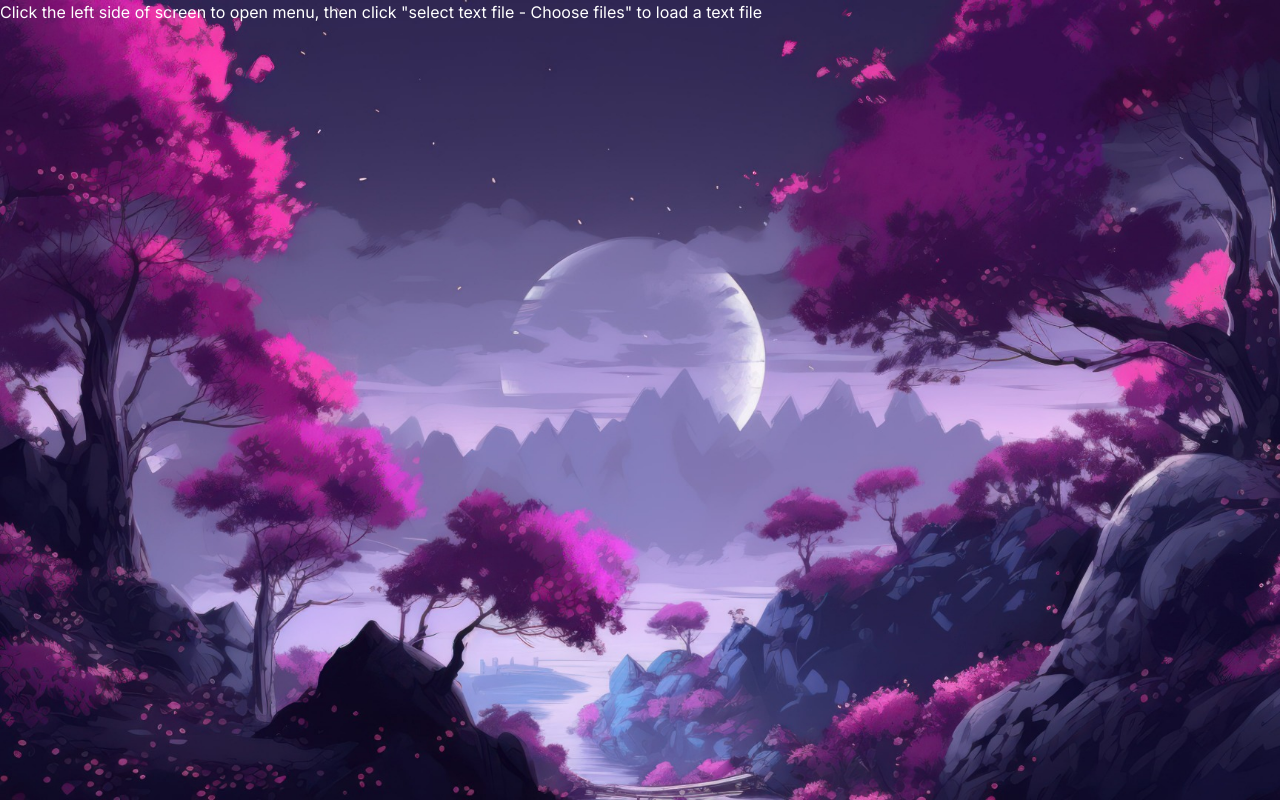
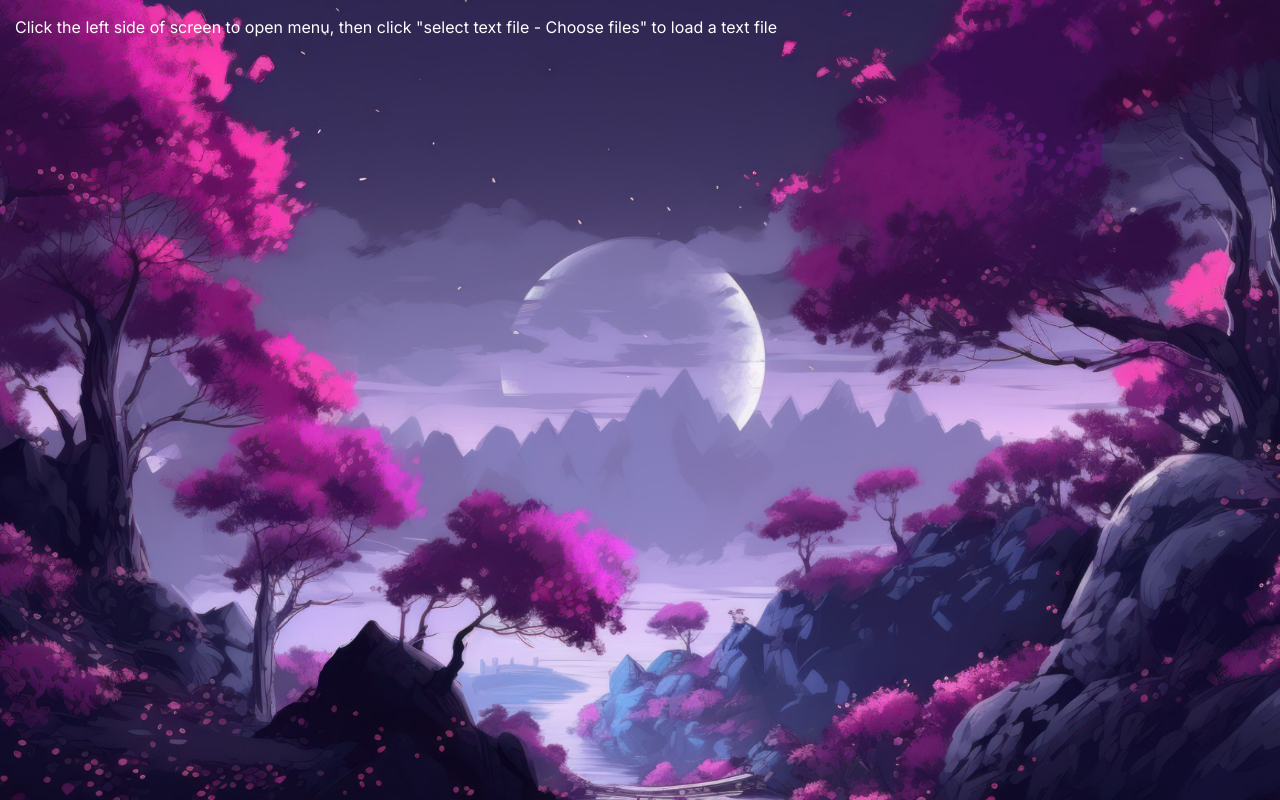
Before and after one commit to b-kucherepa/Wedjat-Reader, a Next.js app: page / in a window 1280 px wide. Built offline with nearby package versions, Linux system fonts and the light colour scheme.

Commit message:
feat: add margin settings

```diff
--- a/src/common/constants.ts
+++ b/src/common/constants.ts
@@ -5,11 +5,15 @@ export const DEFAULT_TEXT_VALUES: {
   color: string;
   size: number;
   family: string;
+  hMargin: number;
+  vMargin: number;
 } = {
   text: `Click the left side of screen to open menu, then click "select text file - Choose files" to load a text file`,
   color: "#FFFFFF",
   size: 16,
   family: "Times New Roman",
+  hMargin: 15,
+  vMargin: 15
 };
 
 export const DEFAULT_BG_IMAGE: BgImage = new BgImage(
--- a/src/components/menuCurtain.tsx
+++ b/src/components/menuCurtain.tsx
@@ -11,6 +11,8 @@ import OptionTextSize from "./optionTextSize";
 import OptionBgSize from "./optionBgSize";
 
 import { getScreenPercentSize} from "@/common/utils";
+import OptionTextHMargin from "./optionTextHMargin";
+import OptionTextVMargin from "./optionTextVMargin";
 
 function MenuCurtain() {
   const EXPANDED_WIDTH: number = 100;
@@ -78,7 +80,7 @@ function MenuCurtain() {
 
         <hr className="col-span-4" />
 
-        <label className="shrink-0 row-span-2">Text:</label>
+        <label className="shrink-0 row-span-4">Text:</label>
 
         <label>color:</label>
         <div className="col-span-2">
@@ -88,6 +90,16 @@ function MenuCurtain() {
         <label>size:</label>
         <div className="col-span-2">
           <OptionTextSize />
+        </div>
+
+        <label>hori&shy;zontal margin:</label>
+        <div className="col-span-2">
+          <OptionTextHMargin />
+        </div>
+
+        <label>verti&shy;cal margin:</label>
+        <div className="col-span-2">
+          <OptionTextVMargin/>
         </div>
 
         <hr className="col-span-4" />
@@ -100,7 +112,7 @@ function MenuCurtain() {
         </div>
 
         <label>select:</label>
-        <div className="col-span-2 h-[40vh]	row-span-auto">
+        <div className="col-span-2 h-[30vh]	row-span-auto">
           <OptionBgSelect />
         </div>
 
--- /dev/null
+++ b/src/components/optionTextHMargin.tsx
@@ -0,0 +1,19 @@
+import { ChangeEvent, useContext } from "react";
+import { TextContext } from "@/contexts/textContext";
+import { getScreenPercentSize } from "@/common/utils";
+
+function OptionTextHMargin() {
+  const textContext = useContext(TextContext);
+  function handleChange(e: ChangeEvent<HTMLInputElement>): void {
+    textContext.setValues({
+      ...textContext.values,
+      hMargin: parseInt(e.target.value),
+    });
+  }
+
+  return (
+    <input id="interval-number" type="number" value={textContext.values.hMargin} min={0} max={150} onChange={handleChange} className="bg-black"/>
+  );
+}
+
+export default OptionTextHMargin;
--- /dev/null
+++ b/src/components/optionTextVMargin.tsx
@@ -0,0 +1,19 @@
+import { ChangeEvent, useContext } from "react";
+import { TextContext } from "@/contexts/textContext";
+import { getScreenPercentSize } from "@/common/utils";
+
+function OptionTextVMargin() {
+  const textContext = useContext(TextContext);
+  function handleChange(e: ChangeEvent<HTMLInputElement>): void {
+    textContext.setValues({
+      ...textContext.values,
+      vMargin: parseInt(e.target.value),
+    });
+  }
+
+  return (
+    <input id="interval-number" type="number" value={textContext.values.vMargin} min={0} max={150} onChange={handleChange} className="bg-black"/>
+  );
+}
+
+export default OptionTextVMargin;
--- a/src/components/renderArea.tsx
+++ b/src/components/renderArea.tsx
@@ -9,7 +9,6 @@ function RenderArea(props: any) {
   const bgContext = useContext(BgContext);
   const bgContextRef = useRef(bgContext);
   bgContextRef.current = bgContext;
-
 
   useEffect(() => {
     const SWIPE_WIDTH: number = 35;
@@ -49,7 +48,7 @@ function RenderArea(props: any) {
   return (
     <div
       id="renderArea"
-      className="text whitespace-pre-wrap break-all size-full min-h-screen z-5 top-0 left-0 bg-fixed bg-center"
+      className="text whitespace-pre-wrap break-word overflow-x-hidden	size-full min-h-screen z-5 top-0 left-0 bg-fixed bg-center"
       style={{
         backgroundImage: `url(${
           bgContext.values.bgImages[bgContext.values.imageIndex].file
@@ -59,9 +58,15 @@ function RenderArea(props: any) {
 
         color: textContext.values.color,
         fontSize: textContext.values.size,
+        paddingLeft: `${textContext.values.hMargin}px`,
+        paddingRight: `${textContext.values.hMargin}px`,
+        paddingTop: `${textContext.values.vMargin}px`,
+        paddingBottom: `${textContext.values.vMargin}px`,
       }}
     >
-      <div>{textContext.values.text}</div>
+      <div>
+        {textContext.values.text}
+      </div>
     </div>
   );
 }
```
